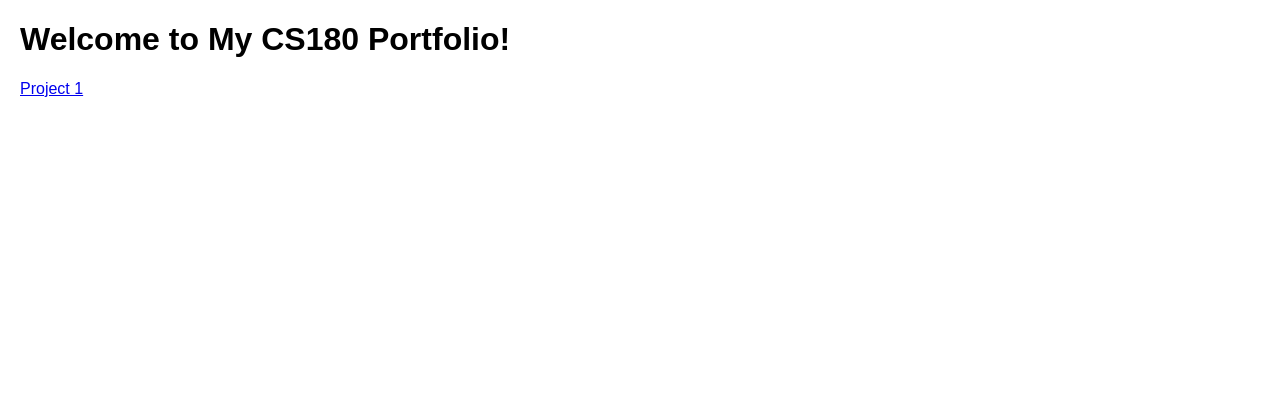
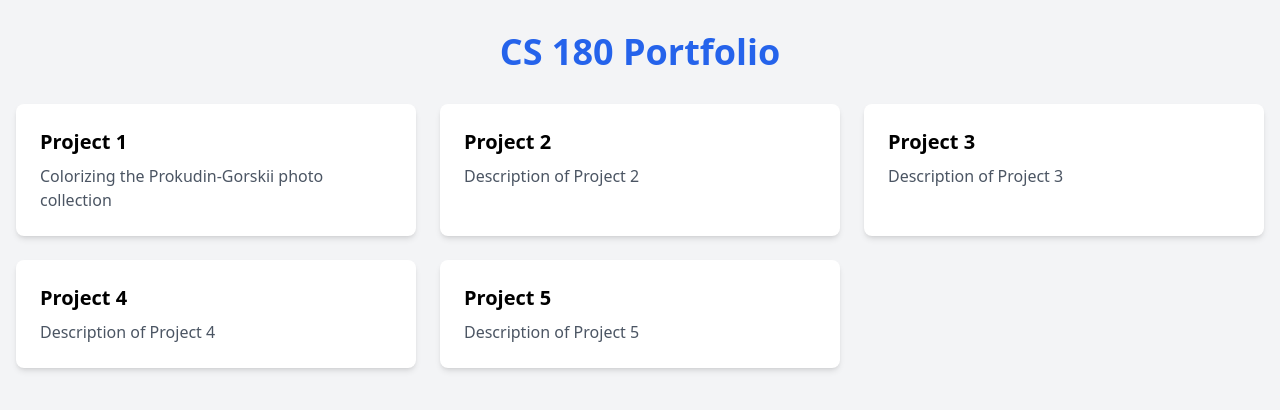
Before and after one commit to rhythmseth/rhythmseth.github.io, a plain HTML site: page index.html in a window 1280 px wide. Drawn offline with nearby package versions, Linux system fonts and the light colour scheme.

Commit message:
added a lil stuff for website

```diff
--- a/index.html
+++ b/index.html
@@ -1,16 +1,56 @@
 <!DOCTYPE html>
-<html>
+<html lang="en">
 <head>
-    <title>My Portfolio</title>
-    <style>
-        body {
-            font-family: Arial, sans-serif;
-            margin: 20px;
-        }
-    </style>
+    <meta charset="UTF-8">
+    <meta name="viewport" content="width=device-width, initial-scale=1.0">
+    <title>CS 180 Portfolio</title>
+    <script src="https://cdn.tailwindcss.com"></script>
 </head>
-<body>
-    <h1>Welcome to My CS180 Portfolio!</h1>
-    <a href="./1/index.html">Project 1</a>
+<body class="bg-gray-100 min-h-screen">
+    <div class="container mx-auto px-4 py-8">
+        <h1 class="text-4xl font-bold text-center mb-8 text-blue-600">CS 180 Portfolio</h1>
+
+        <div class="grid grid-cols-1 md:grid-cols-2 lg:grid-cols-3 gap-6">
+            <!-- Project 1 -->
+            <a href="./1/index.html" class="block bg-white rounded-lg shadow-md hover:shadow-lg transition duration-300">
+                <div class="p-6">
+                    <h2 class="text-xl font-semibold mb-2">Project 1</h2>
+                    <p class="text-gray-600">Colorizing the Prokudin-Gorskii photo collection</p>
+                </div>
+            </a>
+
+            <!-- Project 2 -->
+            <a href="./2/index.html" class="block bg-white rounded-lg shadow-md hover:shadow-lg transition duration-300">
+                <div class="p-6">
+                    <h2 class="text-xl font-semibold mb-2">Project 2</h2>
+                    <p class="text-gray-600">Description of Project 2</p>
+                </div>
+            </a>
+
+            <!-- Project 3 -->
+            <a href="./3/index.html" class="block bg-white rounded-lg shadow-md hover:shadow-lg transition duration-300">
+                <div class="p-6">
+                    <h2 class="text-xl font-semibold mb-2">Project 3</h2>
+                    <p class="text-gray-600">Description of Project 3</p>
+                </div>
+            </a>
+
+            <!-- Project 4 -->
+            <a href="./4/index.html" class="block bg-white rounded-lg shadow-md hover:shadow-lg transition duration-300">
+                <div class="p-6">
+                    <h2 class="text-xl font-semibold mb-2">Project 4</h2>
+                    <p class="text-gray-600">Description of Project 4</p>
+                </div>
+            </a>
+
+            <!-- Project 5 -->
+            <a href="./5/index.html" class="block bg-white rounded-lg shadow-md hover:shadow-lg transition duration-300">
+                <div class="p-6">
+                    <h2 class="text-xl font-semibold mb-2">Project 5</h2>
+                    <p class="text-gray-600">Description of Project 5</p>
+                </div>
+            </a>
+        </div>
+    </div>
 </body>
 </html>
```
Also changed, not shown: 1/index.html (added, +42 -0 lines).
